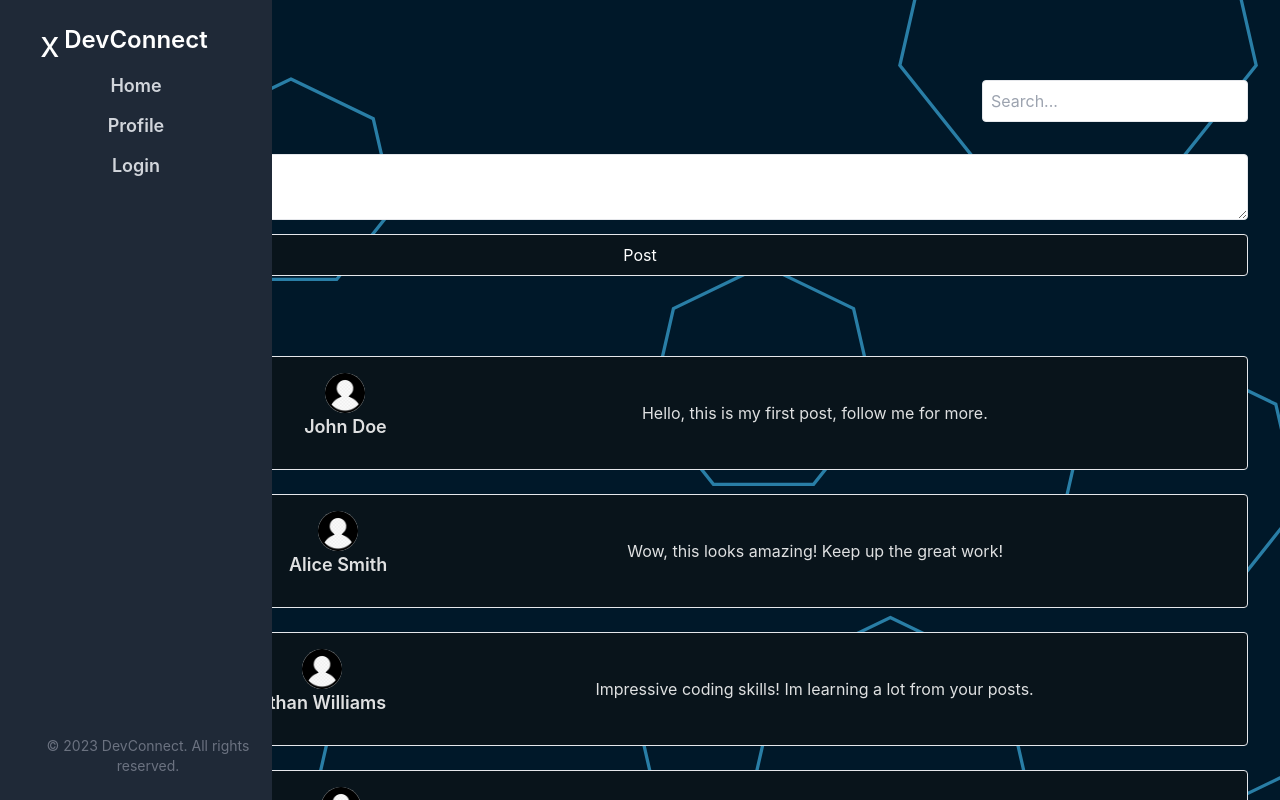
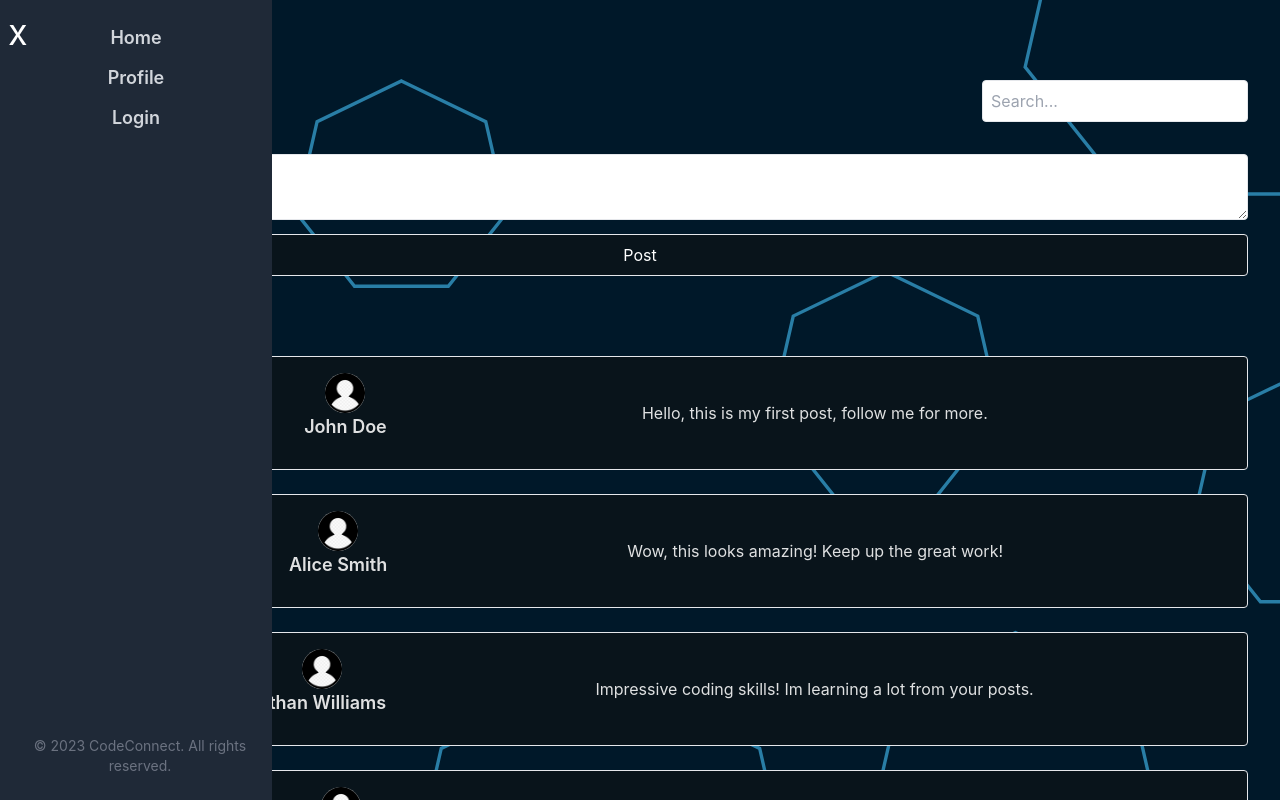
Before and after one commit to Noroff-FED-Campus-Assignments/css-frameworks-thor, a React (Vite) app: page / in a window 1280 px wide. Both pictures are taken after a click on the element 60 px from the left and 44 px from the top of the page. Shown: the top 800 px of the page. Built offline with nearby package versions, Linux system fonts and the light colour scheme.

Commit message:
Fixed bgr and worked on sidebar

```diff
--- a/src/App.css
+++ b/src/App.css
@@ -2,6 +2,13 @@
   max-width: 1280px;
   margin: 0 auto;
   text-align: center;
+}
+
+body {
+  background-image: url("/gradient-background-shape.svg");
+  background-size: cover;
+  width: 100%;
+  min-height: 100vh;
 }
 .logo {
   height: 6em;
--- a/src/components/Sidebar.jsx
+++ b/src/components/Sidebar.jsx
@@ -1,3 +1,4 @@
+
 import { useState } from "react";
 import { ReactComponent as MenuIcon } from "../assets/List.svg";
 import { Link } from "@tanstack/react-router";
@@ -8,17 +9,18 @@ const Sidebar = () => {
         <>
             {showSidebar ? (
                 <button
-                    className="flex text-4xl text-white items-center cursor-pointer fixed left-10 top-6 z-50"
+                    className="flex text-4xl text-white items-center cursor-pointer fixed left-2 top-3 z-50"
                     onClick={() => setShowSidebar(!showSidebar)}
                 >
                     x
                 </button>
+
             ) : (
                 <div
                     onClick={() => setShowSidebar(!showSidebar)}
                     className="fixed z-30 flex items-center cursor-pointer left-10 top-6 display-block h-[40px] w-[40px]"
                 >
-                    <MenuIcon className="fill-white w-full h-full" />
+                    <MenuIcon className="left-0 fill-white w-full h-full" />
                 </div >
             )}
             <div
@@ -27,7 +29,6 @@ const Sidebar = () => {
             >
 
                 <div className="p-6">
-                    <h2 className="text-2xl font-semibold mb-4">DevConnect</h2>
                     <ul>
                         <li>
                             <Link
@@ -55,9 +56,9 @@ const Sidebar = () => {
                         </li>
                     </ul>
                 </div>
-                <div className="absolute bottom-6 left-6">
+                <div className="absolute bottom-6 left-2">
                     <p className="text-sm text-gray-500">
-                        &copy; 2023 DevConnect. All rights reserved.
+                        &copy; 2023 CodeConnect. All rights reserved.
                     </p>
                 </div>
             </div>
--- a/src/pages/Home.jsx
+++ b/src/pages/Home.jsx
@@ -1,9 +1,8 @@
 import HomePage from "../components/HomePage";
-import bgImage from "../assets/gradient-background-shape.svg";
 
 function Home() {
   return (
-    <div className="min-h-screen bg-cover bg-center" style={{ backgroundImage: `url(${bgImage})` }}>
+    <div className="min-h-screen bg-cover bg-center">
       <div className="container mx-auto px-4 py-16">
         <HomePage />
       </div>
```
Also changed, not shown: public/gradient-background-shape.svg (added).
